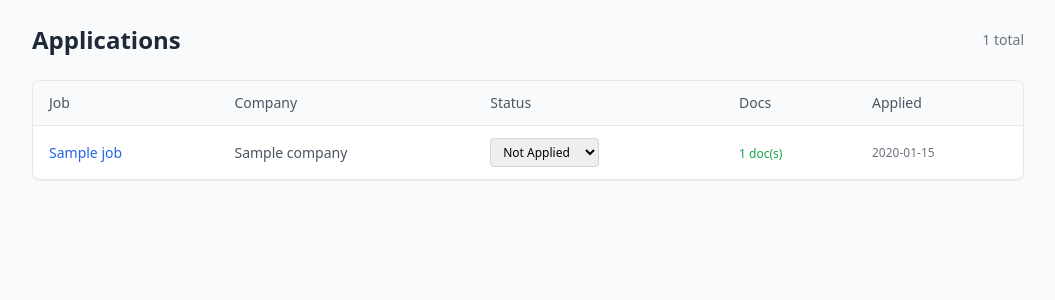
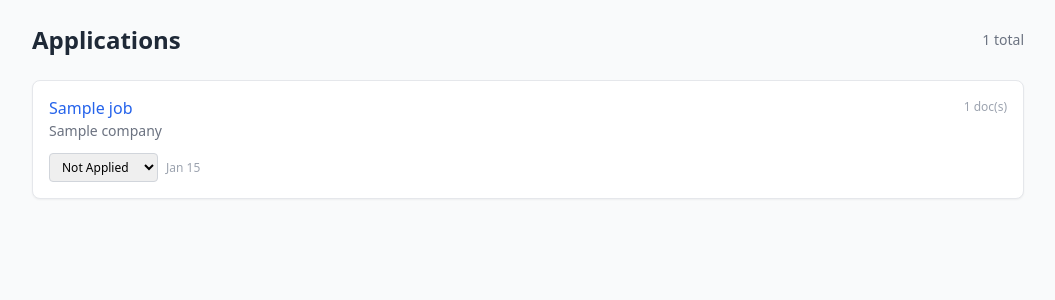
Before and after one commit to thejaynesh/jobapp, a FastAPI app: template app/templates/apps/index.html in a window 1280 px wide. Shown: the part 53-353 px from the top of the page, without its empty margins (112-1167 px from the left). Run offline with FastAPI, Linux system fonts and the light colour scheme; the template is opened without the code that fills it: most values are stand-ins (such as "Sample title", 1, 10 or a date in 2020); parts of the project's set-up code (start-up, migrations or seed data) failed here and were passed over.

Commit message:
Fix apps page horizontal overflow: drop table, use card layout always
The pre-compiled tailwind.min.css is empty (68 bytes) so responsive
breakpoint classes like md:hidden only work when the CDN JS has loaded.
Remove the table entirely and use a single card layout for all screen sizes,
eliminating the need for breakpoints and guaranteeing no horizontal overflow.

Also:
- Add overflow-x-hidden to <html> (body alone does not prevent scroll on all browsers)
- Create apps/partials/app_card.html so HTMX status updates swap in a card,
  not a <tr> row (which was mismatched with the new layout)
- Update /apps/{id}/status endpoint to return the card partial

Co-Authored-By: Claude Sonnet 4.6 <noreply@anthropic.com>
Claude-Session: https://claude.ai/code/session_01ERaULKv5VeArZvFoseq88c

```diff
--- a/app/routers/apps.py
+++ b/app/routers/apps.py
@@ -79,7 +79,7 @@ def update_app_status(
         raise HTTPException(status_code=422, detail=f"Invalid status: {status}")
     db.commit()
     return templates.TemplateResponse(
-        "apps/partials/app_row.html",
+        "apps/partials/app_card.html",
         {"request": request, "app": app_obj},
     )
 
--- a/app/templates/apps/index.html
+++ b/app/templates/apps/index.html
@@ -7,21 +7,25 @@
 </div>
 
 {% if apps %}
-
-<!-- Mobile: card list -->
-<div class="md:hidden space-y-3">
+<div class="space-y-3">
   {% for app in apps %}
-  <div class="bg-white border border-gray-200 rounded-lg p-4 shadow-sm">
-    <a href="/apps/{{ app.id }}" class="text-blue-600 font-medium hover:underline block leading-snug">
-      {{ app.job.title }}
-    </a>
-    <p class="text-sm text-gray-500 mt-0.5">{{ app.job.company }}</p>
-    <div class="flex items-center justify-between mt-3">
+  <div id="app-card-{{ app.id }}" class="bg-white border border-gray-200 rounded-lg p-4 shadow-sm">
+    <div class="flex justify-between items-start gap-2">
+      <div class="min-w-0">
+        <a href="/apps/{{ app.id }}" class="text-blue-600 font-medium hover:underline block break-words leading-snug">
+          {{ app.job.title }}
+        </a>
+        <p class="text-sm text-gray-500 mt-0.5 break-words">{{ app.job.company }}</p>
+      </div>
+      <span class="text-xs text-gray-400 shrink-0 mt-0.5">
+        {% if app.documents %}{{ app.documents | length }} doc(s){% endif %}
+      </span>
+    </div>
+    <div class="flex flex-wrap items-center gap-2 mt-3">
       <select
         hx-post="/apps/{{ app.id }}/status"
-        hx-target="#mapp-{{ app.id }}"
+        hx-target="#app-card-{{ app.id }}"
         hx-swap="outerHTML"
-        hx-include="[name='status']"
         name="status"
         class="border border-gray-300 rounded px-2 py-1 text-xs focus:outline-none focus:ring-1 focus:ring-blue-500">
         {% for s in ['not_applied', 'applied', 'interviewing', 'offered', 'rejected', 'withdrawn'] %}
@@ -30,34 +34,13 @@
           </option>
         {% endfor %}
       </select>
-      <span class="text-xs text-gray-400">
-        {% if app.documents %}{{ app.documents | length }} doc(s){% else %}No docs{% endif %}
-      </span>
+      {% if app.applied_at %}
+      <span class="text-xs text-gray-400">{{ app.applied_at.strftime('%b %d') }}</span>
+      {% endif %}
     </div>
   </div>
   {% endfor %}
 </div>
-
-<!-- Desktop: table -->
-<div class="hidden md:block bg-white rounded-lg border border-gray-200 overflow-hidden shadow-sm">
-  <table class="w-full text-sm">
-    <thead class="bg-gray-50 border-b border-gray-200">
-      <tr>
-        <th class="px-4 py-3 text-left text-gray-600 font-medium">Job</th>
-        <th class="px-4 py-3 text-left text-gray-600 font-medium">Company</th>
-        <th class="px-4 py-3 text-left text-gray-600 font-medium">Status</th>
-        <th class="px-4 py-3 text-left text-gray-600 font-medium">Docs</th>
-        <th class="px-4 py-3 text-left text-gray-600 font-medium">Applied</th>
-      </tr>
-    </thead>
-    <tbody class="divide-y divide-gray-100" id="apps-table">
-      {% for app in apps %}
-        {% include "apps/partials/app_row.html" %}
-      {% endfor %}
-    </tbody>
-  </table>
-</div>
-
 {% else %}
 <div class="text-center py-16 text-gray-400">
   <p class="text-lg">No applications yet.</p>
--- a/app/templates/base.html
+++ b/app/templates/base.html
@@ -1,5 +1,5 @@
 <!DOCTYPE html>
-<html lang="en">
+<html lang="en" class="overflow-x-hidden">
 <head>
     <meta charset="UTF-8">
     <meta name="viewport" content="width=device-width, initial-scale=1.0">
```
Also changed, not shown: app/templates/apps/partials/app_card.html (added, +30 -0 lines).
